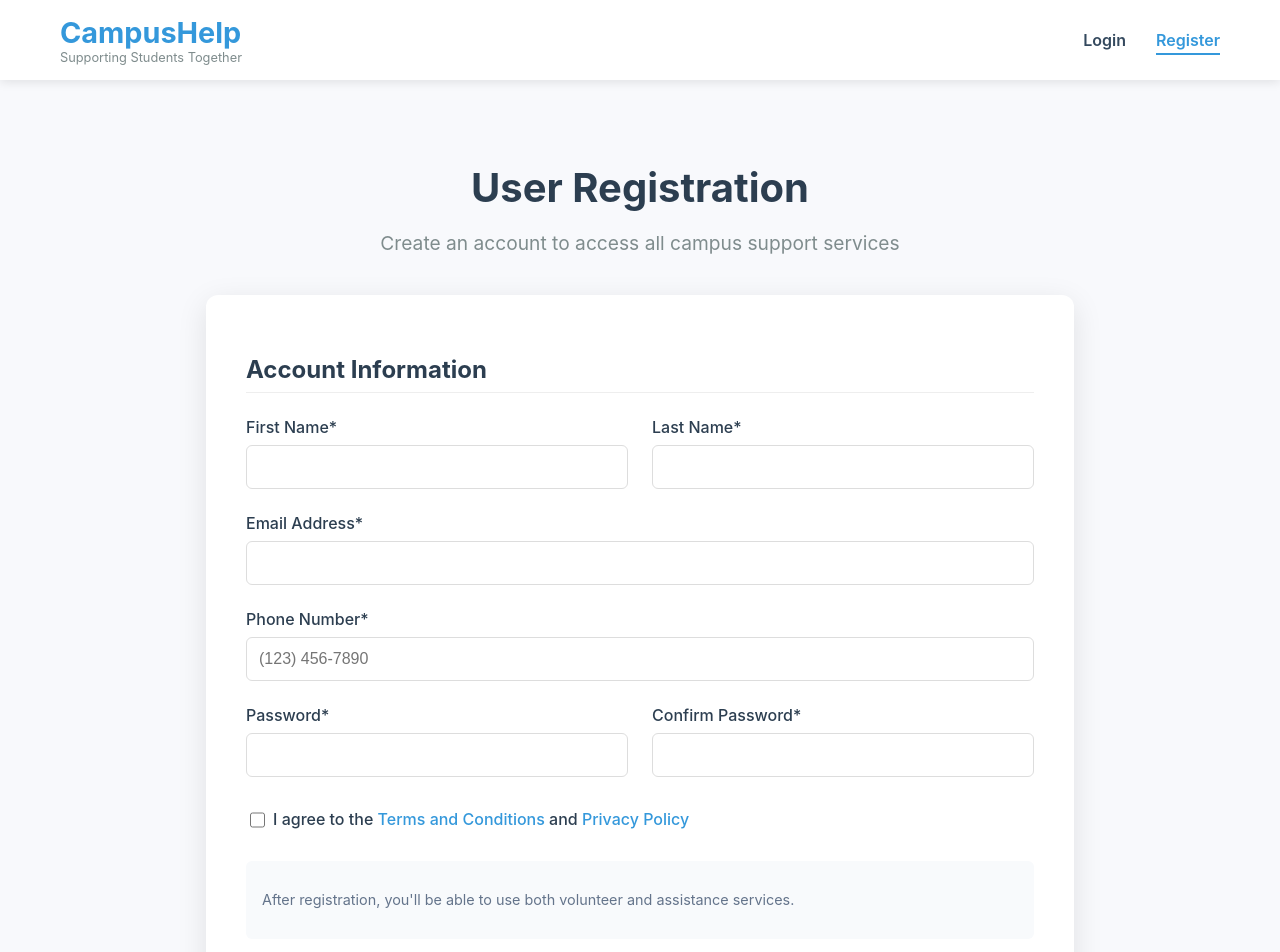
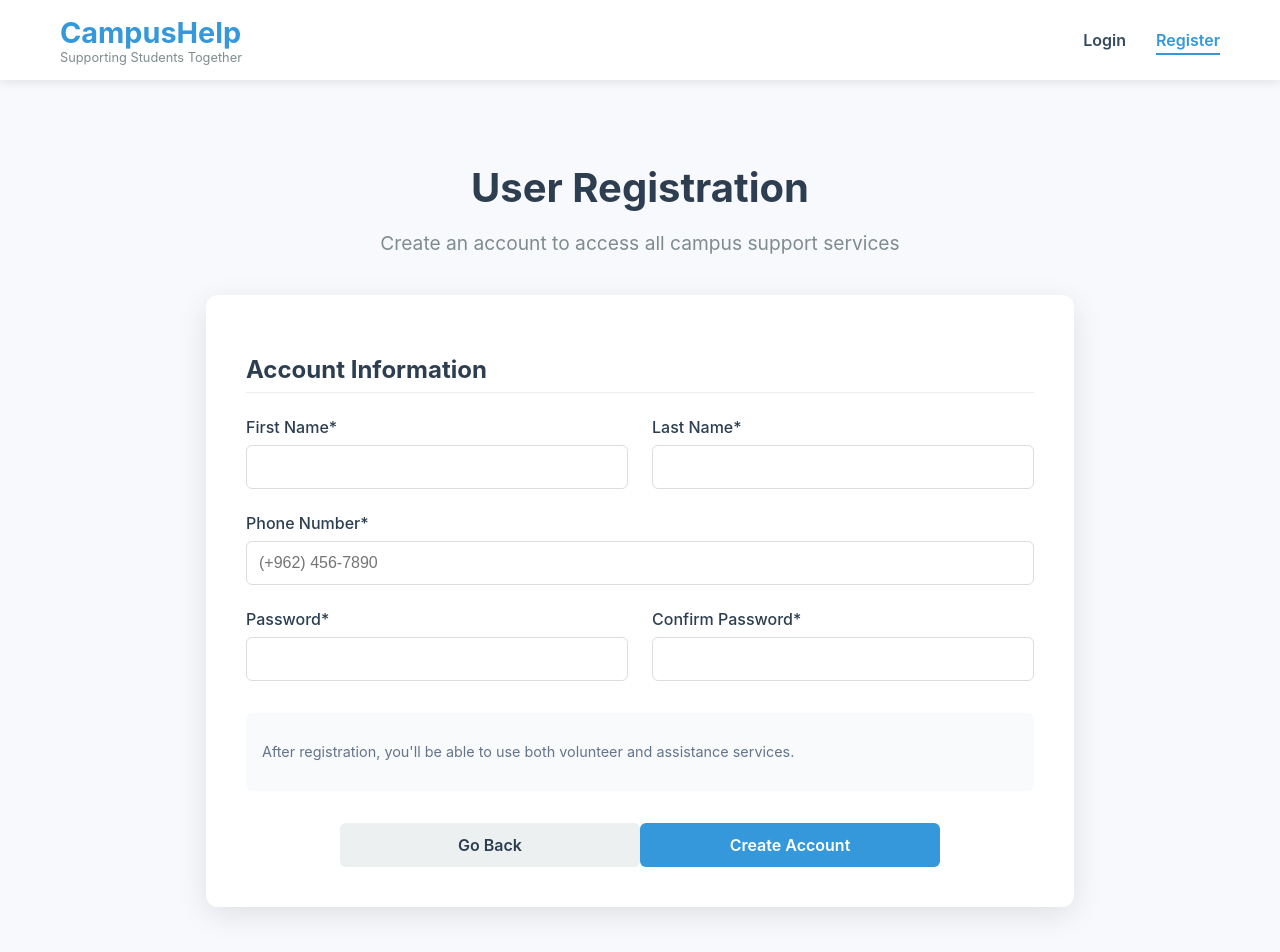
Before and after one commit to Y-ZER0/CampusHelp, a React (Create React App) app: page /#/register in a window 1280 px wide. Shown: the top 952 px of the page. Built offline with nearby package versions, Linux system fonts and the light colour scheme.

Commit message:
removed the agree terms checkbox , Email Field and modified the Phone Number to be Jordanian

```diff
--- a/src/components/Footer.jsx
+++ b/src/components/Footer.jsx
@@ -55,7 +55,7 @@ const Footer = () => {
               <i className="fa fa-map-marker"></i> University Campus, Building A
             </p>
             <p>
-              <i className="fa fa-phone"></i> +1 (123) 456-7890
+              <i className="fa fa-phone"></i> (+962) 456-7890
             </p>
             <p>
               <i className="fa fa-envelope"></i> support@campushelp.edu
@@ -63,14 +63,14 @@ const Footer = () => {
           </div>
         </div>
 
-        <div className="footer-bottom">
+        {/* <div className="footer-bottom">
           <p>&copy; {currentYear} CampusHelp. All rights reserved.</p>
           <div className="footer-bottom-links">
             <Link to="/privacy">Privacy Policy</Link>
             <Link to="/terms">Terms of Service</Link>
             <Link to="/accessibility">Accessibility</Link>
           </div>
-        </div>
+        </div> */}
       </div>
     </footer>
   );
--- a/src/components/UserRegistration.jsx
+++ b/src/components/UserRegistration.jsx
@@ -7,7 +7,7 @@ const UserRegistration = () => {
   const [formData, setFormData] = useState({
     firstName: '',
     lastName: '',
-    email: '',
+    // email: '',
     password: '',
     confirmPassword: '',
     phone: '',
@@ -31,14 +31,14 @@ const UserRegistration = () => {
     // Required fields
     if (!formData.firstName.trim()) newErrors.firstName = 'First name is required';
     if (!formData.lastName.trim()) newErrors.lastName = 'Last name is required';
-    if (!formData.email.trim()) newErrors.email = 'Email is required';
+    // if (!formData.email.trim()) newErrors.email = 'Email is required';
     if (!formData.phone?.trim()) newErrors.phone = 'Phone number is required';
 
-    // Email validation
-    const emailRegex = /^[^\s@]+@[^\s@]+\.[^\s@]+$/;
-    if (formData.email && !emailRegex.test(formData.email)) {
-      newErrors.email = 'Please enter a valid email address';
-    }
+    // // Email validation
+    // const emailRegex = /^[^\s@]+@[^\s@]+\.[^\s@]+$/;
+    // if (formData.email && !emailRegex.test(formData.email)) {
+    //   newErrors.email = 'Please enter a valid email address';
+    // }
 
     // Phone validation (if entered)
     if (formData.phone) {
@@ -81,7 +81,7 @@ const UserRegistration = () => {
         id: Math.random().toString(36).substr(2, 9), // Generate simple ID
         firstName: formData.firstName,
         lastName: formData.lastName,
-        email: formData.email,
+        // email: formData.email,
         phone: formData.phone,
         isLoggedIn: true
       }));
@@ -139,7 +139,7 @@ const UserRegistration = () => {
               </div>
             </div>
 
-            <div className="form-group">
+            {/* <div className="form-group">
               <label htmlFor="email">Email Address*</label>
               <input
                 type="email"
@@ -150,7 +150,7 @@ const UserRegistration = () => {
                 className={errors.email ? 'error' : ''}
               />
               {errors.email && <div className="error-message">{errors.email}</div>}
-            </div>
+            </div> */}
 
             <div className="form-group">
               <label htmlFor="phone">Phone Number*</label>
@@ -160,7 +160,7 @@ const UserRegistration = () => {
                 name="phone"
                 value={formData.phone}
                 onChange={handleChange}
-                placeholder="(123) 456-7890"
+                placeholder="(+962) 456-7890"
                 className={errors.phone ? 'error' : ''}
               />
               {errors.phone && <div className="error-message">{errors.phone}</div>}
@@ -195,7 +195,7 @@ const UserRegistration = () => {
             </div>
           </div>
 
-          <div className="form-group terms-group">
+          {/* <div className="form-group terms-group">
             <div className="checkbox-container">
               <input
                 type="checkbox"
@@ -210,7 +210,7 @@ const UserRegistration = () => {
               </label>
             </div>
             {errors.agreeTerms && <div className="error-message">{errors.agreeTerms}</div>}
-          </div>
+          </div> */}
 
           <div className="form-note">
             <p>After registration, you'll be able to use both volunteer and assistance services.</p>
--- a/src/components/VolunteerMode.jsx
+++ b/src/components/VolunteerMode.jsx
@@ -15,7 +15,7 @@ const VolunteerMode = () => {
       time: '10:00 AM',
       location: 'Main Campus Library',
       description: 'Need assistance navigating to the third floor research section and carrying materials.',
-      phone: '(555) 123-4567',
+      phone: '(+962) 123-4567',
       status: 'open'
     },
     {
@@ -27,7 +27,7 @@ const VolunteerMode = () => {
       time: '2:30 PM',
       location: 'Science Building, Room 203',
       description: 'Looking for someone to take notes during Physics lecture. I have hearing impairment and miss some content.',
-      phone: '(555) 987-6543',
+      phone: '(+962) 987-6543',
       status: 'open'
     },
     {
@@ -39,7 +39,7 @@ const VolunteerMode = () => {
       time: '1:00 PM',
       location: 'Student Center',
       description: 'Need help reading through course materials due to visual impairment.',
-      phone: '(555) 456-7890',
+      phone: '(+962) 456-7890',
       status: 'open'
     }
   ]);
```
